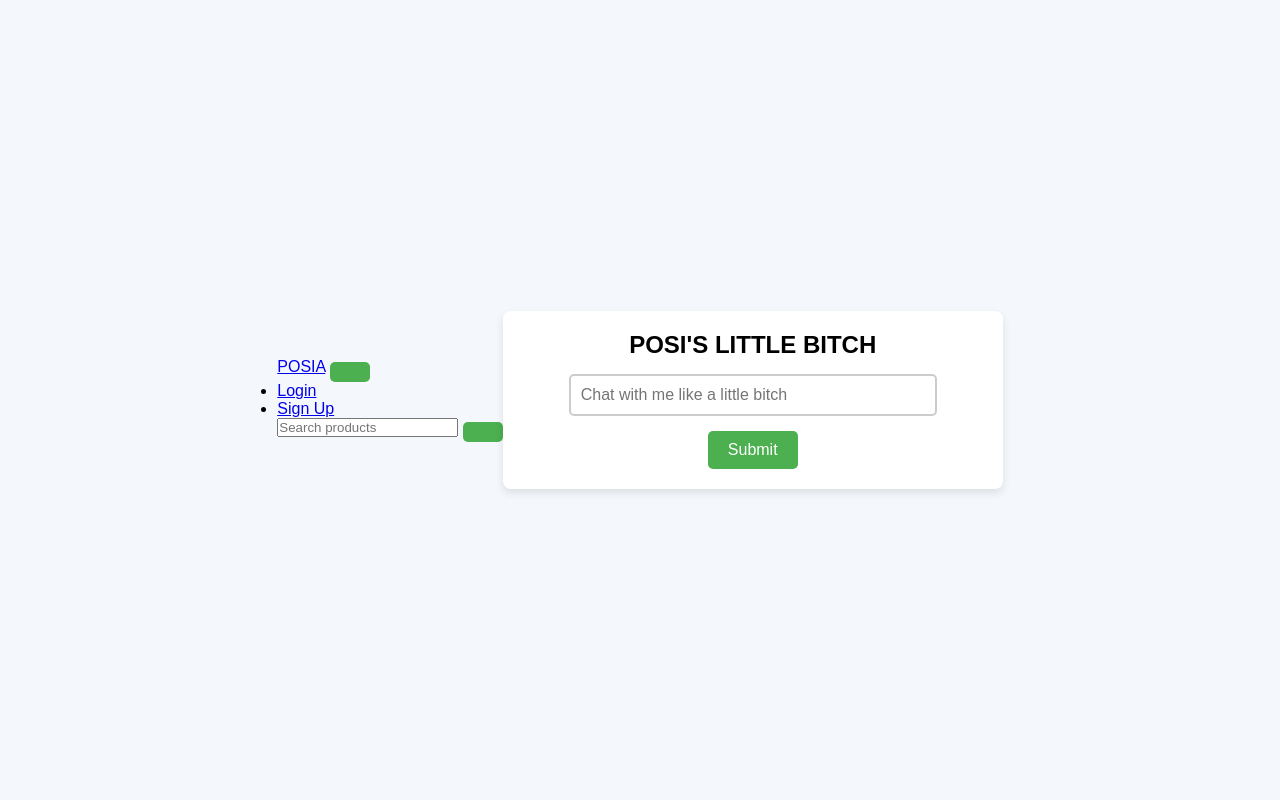
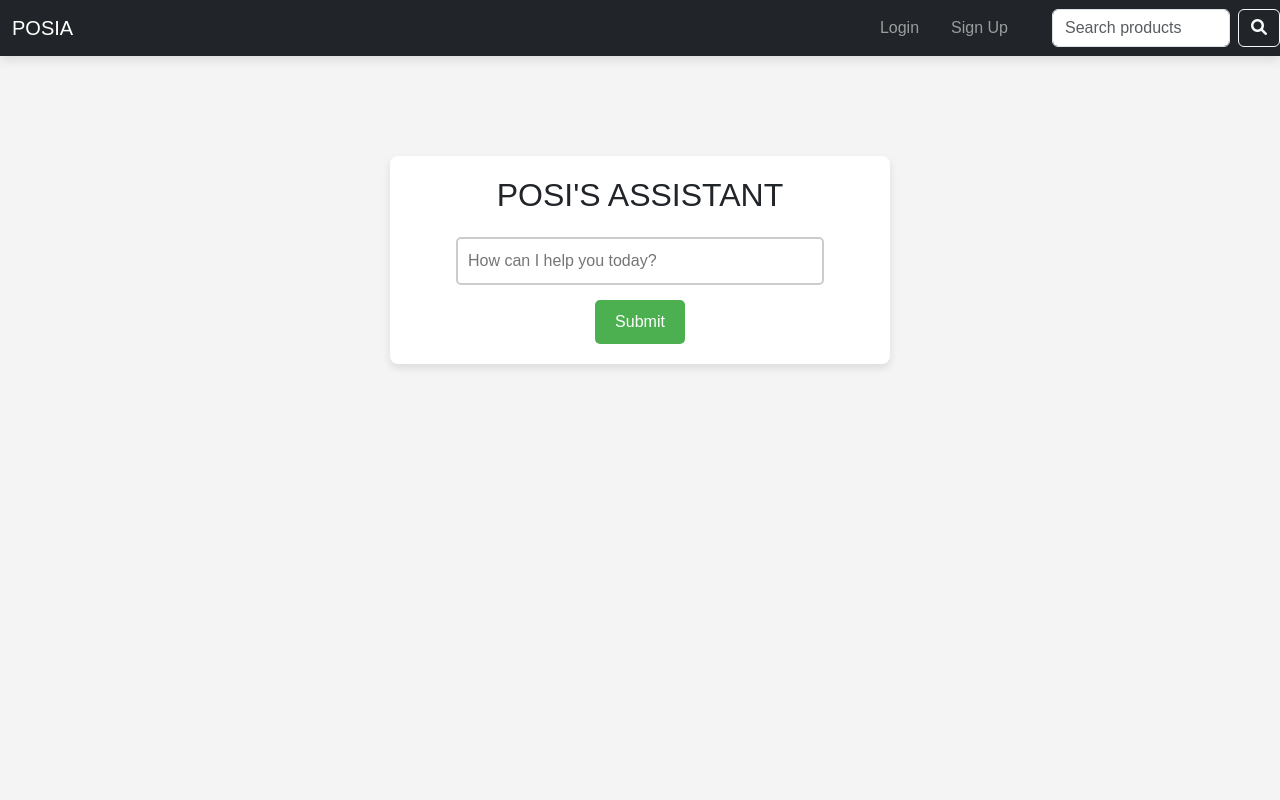
Before and after one commit to Posiislight/posia, a Flask app: page /initialize/chatbot in a window 1280 px wide. Run offline with Flask 3, Linux system fonts and the light colour scheme.

Commit message:
updated chatbot layout

```diff
--- a/templates/chatbot.html
+++ b/templates/chatbot.html
@@ -1,6 +1,11 @@
-<html>
+<!DOCTYPE html>
+<html lang="en">
 <head>
+    <meta charset="UTF-8">
+    <meta name="viewport" content="width=device-width, initial-scale=1.0">
     <title>CHATBOT</title>
+    <link href="https://cdn.jsdelivr.net/npm/bootstrap@5.3.2/dist/css/bootstrap.min.css" rel="stylesheet">
+    <link rel="stylesheet" href="https://cdnjs.cloudflare.com/ajax/libs/font-awesome/6.0.0/css/all.min.css">
     <style>
         /* Basic reset */
         * {
@@ -11,13 +16,13 @@
 
         /* Body and general styling */
         body {
-                font-family: Arial, sans-serif;
-                background-color: #f4f7fc;
-                display: flex;
-                justify-content: center;
-                align-items: center;
-                height: 100vh;
+            font-family: 'Poppins', sans-serif;
+            background-color: #f4f4f4;
             margin: 0;
+        }
+
+        .navbar {
+            box-shadow: 0 4px 10px rgba(0, 0, 0, 0.1);
         }
 
         /* Container for the chatbot form and reply */
@@ -29,6 +34,7 @@
             width: 100%;
             max-width: 500px;
             text-align: center;
+            margin: 100px auto;
         }
 
         /* Style the form elements */
@@ -69,6 +75,28 @@
             margin-right: auto;
         }
 
+        /* Flash message styling */
+        .flash-message {
+            position: fixed;
+            top: 20px;
+            right: 20px;
+            z-index: 1050;
+            padding: 15px;
+            border-radius: 8px;
+            box-shadow: 0 4px 10px rgba(0, 0, 0, 0.1);
+            animation: fadeOut 5s ease-in-out forwards;
+        }
+
+        @keyframes fadeOut {
+            0% { opacity: 1; }
+            80% { opacity: 1; }
+            100% { opacity: 0; display: none; }
+        }
+
+        a {
+            text-decoration: none;
+        }
+
         /* Make sure the form looks good on smaller screens */
         @media (max-width: 600px) {
             input[type="text"] {
@@ -82,6 +110,7 @@
     </style>
 </head>
 <body>
+    <!-- Navbar copied from first file -->
     <nav class="navbar navbar-expand-lg navbar-dark bg-dark">
         <div class="container">
             <a class="navbar-brand" href="#">POSIA</a>
@@ -107,7 +136,6 @@
                             <a class="nav-link btn btn-outline-light mx-2" href="{{ url_for('chatbot') }}">Chatbot</a>
                         </li>
                     {% else %}
-
                         <li class="nav-item">
                             <a class="nav-link btn btn-outline-light mx-2" href="{{ url_for('login') }}">Login</a>
                         </li>
@@ -122,13 +150,26 @@
             <input class="form-control me-2" type="search" placeholder="Search products" name="search_item" required>
             <button class="btn btn-outline-light" type="submit"><i class="fa fa-search"></i></button>
         </form>
+    </nav>
+
+    <!-- Flash Messages Section -->
+    {% with messages = get_flashed_messages(with_categories=true) %}
+        {% if messages %}
+            <div class="mt-2">
+                {% for category, message in messages %}
+                    <div class="alert alert-{{ category }} flash-message" role="alert">
+                        {{ message }}
                     </div>
+                {% endfor %}
             </div>
-        </nav>
+        {% endif %}
+    {% endwith %}
+
+    <!-- Chatbot container -->
     <div class="chat-container">
-            <h2>POSI'S LITTLE BITCH</h2>
+        <h2>POSI'S ASSISTANT</h2>
         <form method="POST">
-                <input type="text" name="message" placeholder="Chat with me like a little bitch">
+            <input type="text" name="message" placeholder="How can I help you today?">
             <button type="submit">Submit</button>
         </form>
 
@@ -136,5 +177,14 @@
             <h3>{{ chatbot_reply }}</h3>
         {% endif %}
     </div>
+
+    <!-- Scripts -->
+    <script>
+        setTimeout(() => {
+            let flashMessages = document.querySelectorAll('.flash-message');
+            flashMessages.forEach(msg => msg.style.display = 'none');
+        }, 5000);
+    </script>
+    <script src="https://cdn.jsdelivr.net/npm/bootstrap@5.3.2/dist/js/bootstrap.bundle.min.js"></script>
 </body>
 </html>
```
Lines whose indentation alone changed are shown as unchanged.
